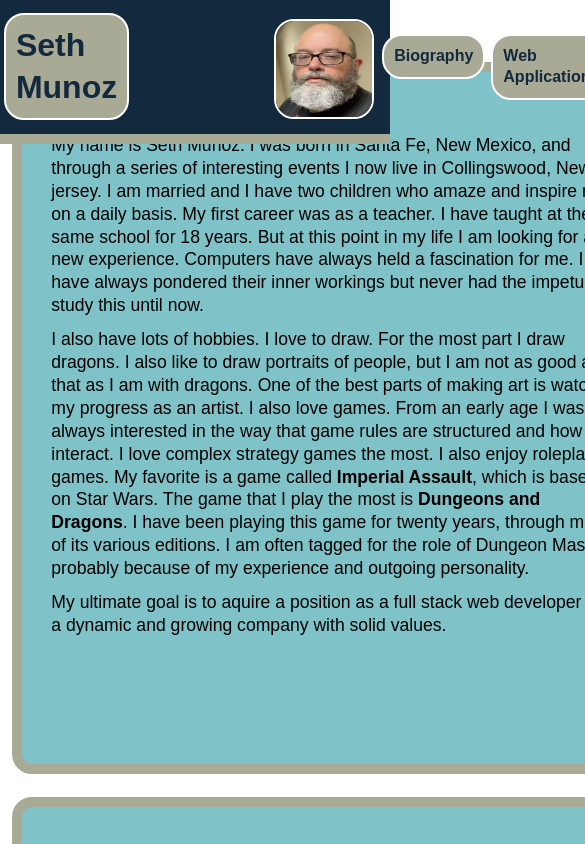
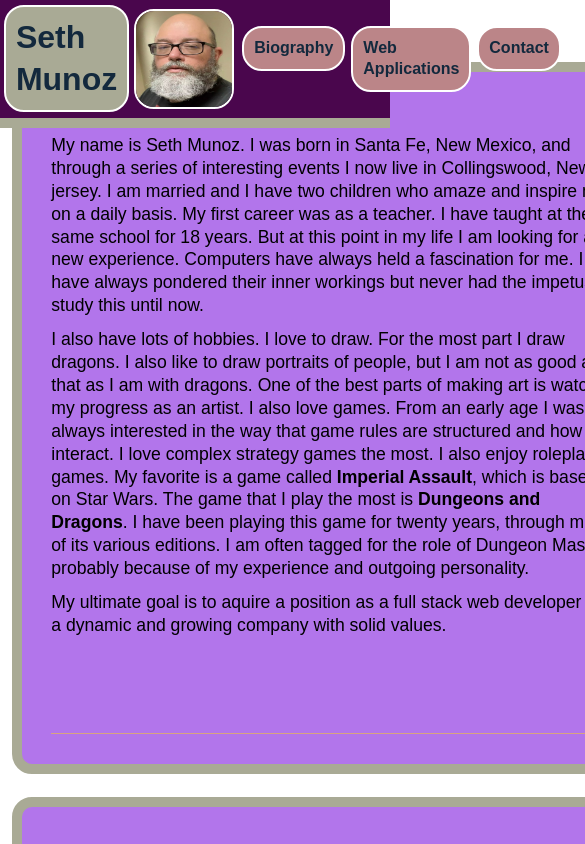
Before and after one commit to SethMunoz339/portfolio, a plain HTML site: page index.html in a window 390 px wide. Shown: the top 844 px of the page, 585 px wide, since content can reach past the window. Drawn offline with Linux system fonts and the light colour scheme; files whose address does not match are found by name.

Commit message:
added media queries

```diff
--- a/assets/css/style.css
+++ b/assets/css/style.css
@@ -13,7 +13,7 @@ body {
     padding: 1%;
     background-color: #13293d;
     color: #fff;
-    position: absolute;
+    position: fixed;
   border-bottom: 10px solid #a9aa95;
   }
 
@@ -176,9 +176,9 @@ nav a:hover {
   border-radius: 20px;
   }
   #me {
+    display: flex;
+
     border: 2px solid #fff;
-    margin-left: 145px;
-    margin-top: 15px;
     width: 100px;
   height: 100px;
   }
@@ -198,9 +198,38 @@ nav a:hover {
     Justify-content: space-evenly;
     border-radius: 20px;
   }
-  contact-box {
-    display:flex;
-    flex-direction: row;
-    Justify-content: space-evenly;
-    border-radius: 20px;
+
+
+  @media screen and (max-width: 992px) {
+    header {
+      background-color: #4a064d;
+    }
   }
+  @media screen and (max-width: 992px) {
+    footer {
+      background-color: #4a064d;
+    }
+  }
+  @media screen and (max-width: 768px) {
+    a {
+      background-color: #bb8588;
+    }
+    @media screen and (max-width: 768px) {
+      header {
+        justify-content: space-evenly;
+      }
+    }
+  }
+  @media screen and (max-width: 768px) {
+    .info {
+      display:flex;
+      flex: wrap;
+      flex-direction: column;
+    }
+  }
+  @media screen and (max-width: 576px) {
+    section {
+      background-color: #b275eb;
+    }
+
+  }
```
